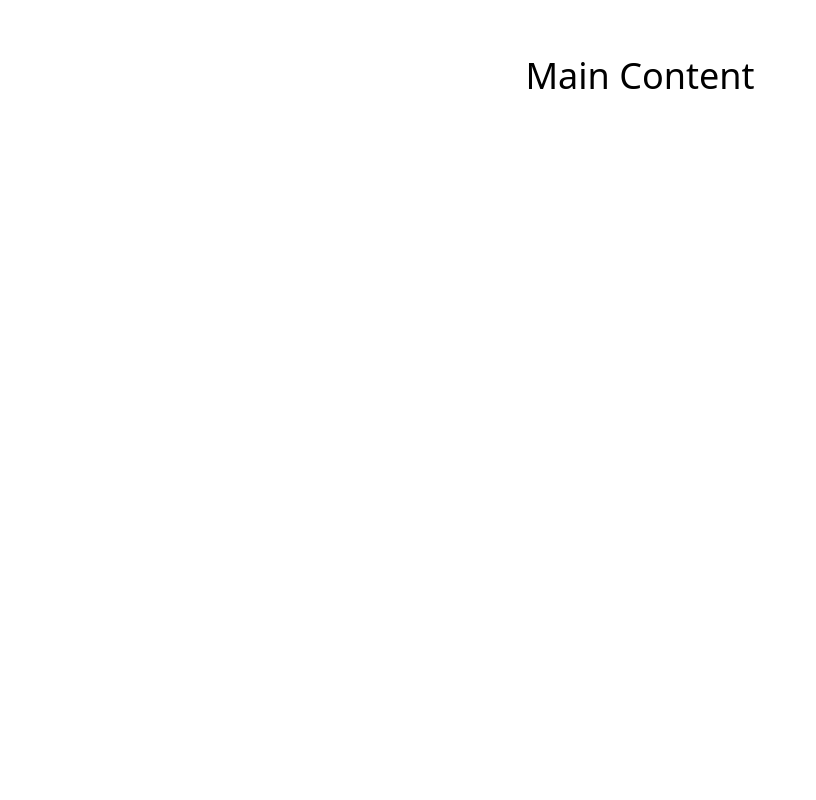
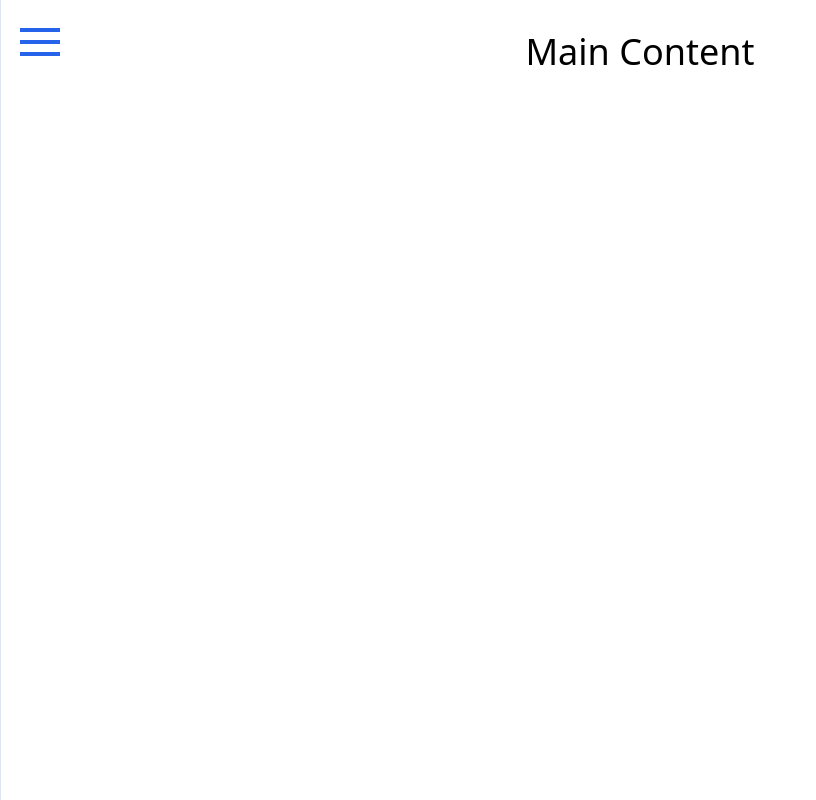
Before and after one commit to BogartDME/edwin-react-portfolio, a React (Create React App) app in the folder react-portfolio/: page / in a window 1280 px wide. Shown: the whole page, without its empty margins (0-816 px from the left). Built offline with nearby package versions, Linux system fonts and the light colour scheme; a web font is replaced by a local one.

Commit message:
animated navbar added

```diff
--- a/react-portfolio/src/components/Sidebar/Sidebar.js
+++ b/react-portfolio/src/components/Sidebar/Sidebar.js
@@ -5,19 +5,34 @@ export default function Sidebar() {
     return (
         <>
         {!isOpen ?
-            (
-                <button>
+            (<button className="fixed  z-30 flex items-center cursor-pointer left-5 top-6" onClick={() => setIsOpen(!isOpen)}>
 
-                </button>
-
+                    <svg
+                        fill="#2563EB"
+                        viewBox="0 0 100 80"
+                        width="40"
+                        height="40"
+                        >
+                        <rect width="100" height="10"></rect>
+                        <rect y="30" width="100" height="10"></rect>
+                        <rect y="60" width="100" height="10"></rect>
+                    </svg>
+            </button>
             ) :
             (
+            <button className="text-xl text-white fixed top-4 left-4 z-10"
+                onClick={() => setIsOpen(!isOpen)}>
+                    x
+            </button>
 
-        <div className="top-0 right-0 fixed bg-blue-500 w-[26vw] h-full p-5">
-            <h2 className="text-2xl text-white">this is the sidebar</h2>
-        </div>
             )
         }
+        <div className={`top-0 left-0 fixed bg-blue-500 w-[26vw] h-full p-5  ${isOpen ? "-translate-x-0 " : "-translate-x-full"} ease-in-out duration-700 text-2xl text-white p-4 flex-col flex items-center justify-center space-y-16 `}>
+            <p className="">About</p>
+            <p>Projects</p>
+            <p>Contact</p>
+
+        </div>
         </>
     )
 }
```
